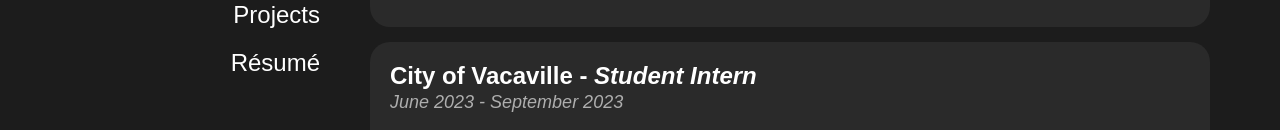
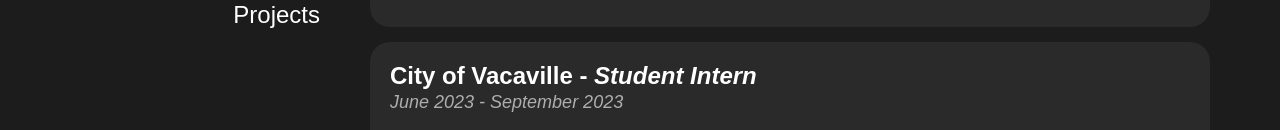
Before and after one commit to benhess02/benhess02.github.io, a plain HTML site: page index.html in a window 1280 px wide. Shown: the part 297-427 px from the top of the page. Drawn offline with Linux system fonts and the light colour scheme.

Commit message:
Removed resume link.

```diff
--- a/index.html
+++ b/index.html
@@ -12,7 +12,6 @@
             <span class="name-text">Ben Hess</span>
             <a href="#experience">Experience</a>
             <a href="#projects">Projects</a>
-            <a href="./resume.pdf" target="_blank">Résumé</a>
         </div>
         <div class="main-container">
             <span class="section-header" id="experience">Experience</span>
```
Also changed, not shown: 1 other file.
